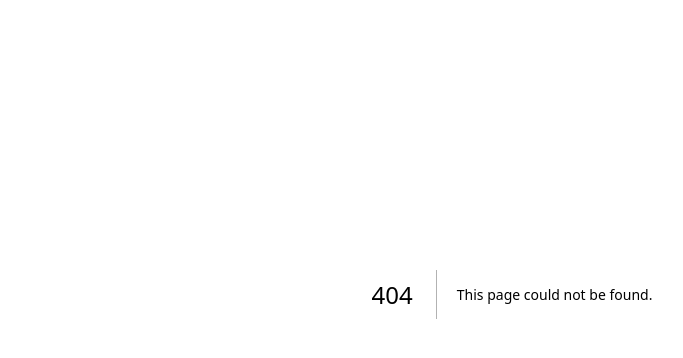
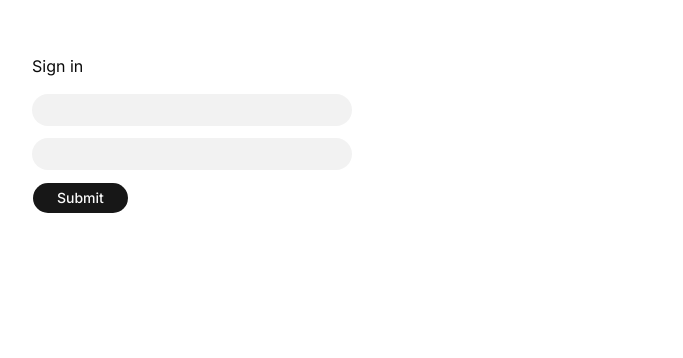
Before and after one commit to isemilia/nextjs-with-postgresql, a Next.js app: page /sign-in in a window 1280 px wide. Before the commit this address had no page. Shown: the part 106-464 px from the top of the page, without its empty margins (128-811 px from the left). Built offline with nearby package versions, Linux system fonts and the light colour scheme.

Commit message:
Add basic sign in page

```diff
--- /dev/null
+++ b/src/app/sign-in/page.tsx
@@ -0,0 +1,17 @@
+import { Button } from '@/shadcn/components/ui/button';
+import { Input } from '@/shadcn/components/ui/input';
+
+const Page = () => {
+  return (
+    <div className="p-40">
+      Sign in
+      <div className="mt-4 space-y-3 w-80">
+        <Input />
+        <Input />
+        <Button>Submit</Button>
+      </div>
+    </div>
+  );
+};
+
+export default Page;
--- a/src/shadcn/components/ui/button.tsx
+++ b/src/shadcn/components/ui/button.tsx
@@ -1,46 +1,46 @@
-import { Button as ButtonPrimitive } from "@base-ui/react/button"
-import { cva, type VariantProps } from "class-variance-authority"
-import { cn } from "cn"
+import { Button as ButtonPrimitive } from '@base-ui/react/button';
+import { cva, type VariantProps } from 'class-variance-authority';
+import { cn } from 'cn';
 
 const buttonVariants = cva(
   "group/button inline-flex shrink-0 items-center justify-center rounded-2xl border border-transparent bg-clip-padding text-sm font-medium whitespace-nowrap transition-all outline-none select-none focus-visible:border-ring focus-visible:ring-3 focus-visible:ring-ring/30 active:not-aria-[haspopup]:translate-y-px disabled:pointer-events-none disabled:opacity-50 aria-invalid:border-destructive aria-invalid:ring-3 aria-invalid:ring-destructive/20 dark:aria-invalid:border-destructive/50 dark:aria-invalid:ring-destructive/40 [&_svg]:pointer-events-none [&_svg]:shrink-0 [&_svg:not([class*='size-'])]:size-4",
   {
     variants: {
       variant: {
-        default: "bg-primary text-primary-foreground hover:bg-primary/80",
+        default: 'bg-primary text-primary-foreground hover:bg-primary/80',
         outline:
-          "border-border bg-background hover:bg-muted hover:text-foreground aria-expanded:bg-muted aria-expanded:text-foreground dark:bg-transparent dark:hover:bg-input/30",
+          'border-border bg-background hover:bg-muted hover:text-foreground aria-expanded:bg-muted aria-expanded:text-foreground dark:bg-transparent dark:hover:bg-input/30',
         secondary:
-          "bg-secondary text-secondary-foreground hover:bg-[color-mix(in_oklch,var(--secondary),var(--foreground)_5%)] aria-expanded:bg-secondary aria-expanded:text-secondary-foreground",
+          'bg-secondary text-secondary-foreground hover:bg-[color-mix(in_oklch,var(--secondary),var(--foreground)_5%)] aria-expanded:bg-secondary aria-expanded:text-secondary-foreground',
         ghost:
-          "hover:bg-muted hover:text-foreground aria-expanded:bg-muted aria-expanded:text-foreground dark:hover:bg-muted/50",
+          'hover:bg-muted hover:text-foreground aria-expanded:bg-muted aria-expanded:text-foreground dark:hover:bg-muted/50',
         destructive:
-          "bg-destructive/10 text-destructive hover:bg-destructive/20 focus-visible:border-destructive/40 focus-visible:ring-destructive/20 dark:bg-destructive/20 dark:hover:bg-destructive/30 dark:focus-visible:ring-destructive/40",
-        link: "text-primary underline-offset-4 hover:underline",
+          'bg-destructive/10 text-destructive hover:bg-destructive/20 focus-visible:border-destructive/40 focus-visible:ring-destructive/20 dark:bg-destructive/20 dark:hover:bg-destructive/30 dark:focus-visible:ring-destructive/40',
+        link: 'text-primary underline-offset-4 hover:underline',
       },
       size: {
         default:
-          "h-8 gap-1.5 px-3 has-data-[icon=inline-end]:pr-2.5 has-data-[icon=inline-start]:pl-2.5",
+          'h-8 gap-1.5 px-6 has-data-[icon=inline-end]:pr-2.5 has-data-[icon=inline-start]:pl-2.5',
         xs: "h-6 gap-1 px-2.5 text-xs has-data-[icon=inline-end]:pr-2 has-data-[icon=inline-start]:pl-2 [&_svg:not([class*='size-'])]:size-3",
-        sm: "h-7 gap-1 px-3 has-data-[icon=inline-end]:pr-2 has-data-[icon=inline-start]:pl-2",
-        lg: "h-9 gap-1.5 px-4 has-data-[icon=inline-end]:pr-3 has-data-[icon=inline-start]:pl-3",
-        icon: "size-8",
-        "icon-xs": "size-6 [&_svg:not([class*='size-'])]:size-3",
-        "icon-sm": "size-7",
-        "icon-lg": "size-9",
+        sm: 'h-7 gap-1 px-3 has-data-[icon=inline-end]:pr-2 has-data-[icon=inline-start]:pl-2',
+        lg: 'h-9 gap-1.5 px-4 has-data-[icon=inline-end]:pr-3 has-data-[icon=inline-start]:pl-3',
+        icon: 'size-8',
+        'icon-xs': "size-6 [&_svg:not([class*='size-'])]:size-3",
+        'icon-sm': 'size-7',
+        'icon-lg': 'size-9',
       },
     },
     defaultVariants: {
-      variant: "default",
-      size: "default",
+      variant: 'default',
+      size: 'default',
     },
-  }
-)
+  },
+);
 
 function Button({
   className,
-  variant = "default",
-  size = "default",
+  variant = 'default',
+  size = 'default',
   ...props
 }: ButtonPrimitive.Props & VariantProps<typeof buttonVariants>) {
   return (
@@ -49,7 +49,7 @@ function Button({
       className={cn(buttonVariants({ variant, size, className }))}
       {...props}
     />
-  )
+  );
 }
 
-export { Button, buttonVariants }
+export { Button, buttonVariants };
--- /dev/null
+++ b/src/shadcn/components/ui/input.tsx
@@ -0,0 +1,19 @@
+import * as React from "react"
+import { Input as InputPrimitive } from "@base-ui/react/input"
+import { cn } from "cn"
+
+function Input({ className, type, ...props }: React.ComponentProps<"input">) {
+  return (
+    <InputPrimitive
+      type={type}
+      data-slot="input"
+      className={cn(
+        "h-8 w-full min-w-0 rounded-2xl border border-transparent bg-input/50 px-2.5 py-1 text-base transition-[color,box-shadow] duration-200 outline-none file:inline-flex file:h-6 file:border-0 file:bg-transparent file:text-sm file:font-medium file:text-foreground placeholder:text-muted-foreground focus-visible:border-ring focus-visible:ring-3 focus-visible:ring-ring/30 disabled:pointer-events-none disabled:cursor-not-allowed disabled:opacity-50 aria-invalid:border-destructive aria-invalid:ring-3 aria-invalid:ring-destructive/20 md:text-sm dark:aria-invalid:border-destructive/50 dark:aria-invalid:ring-destructive/40",
+        className
+      )}
+      {...props}
+    />
+  )
+}
+
+export { Input }
```
